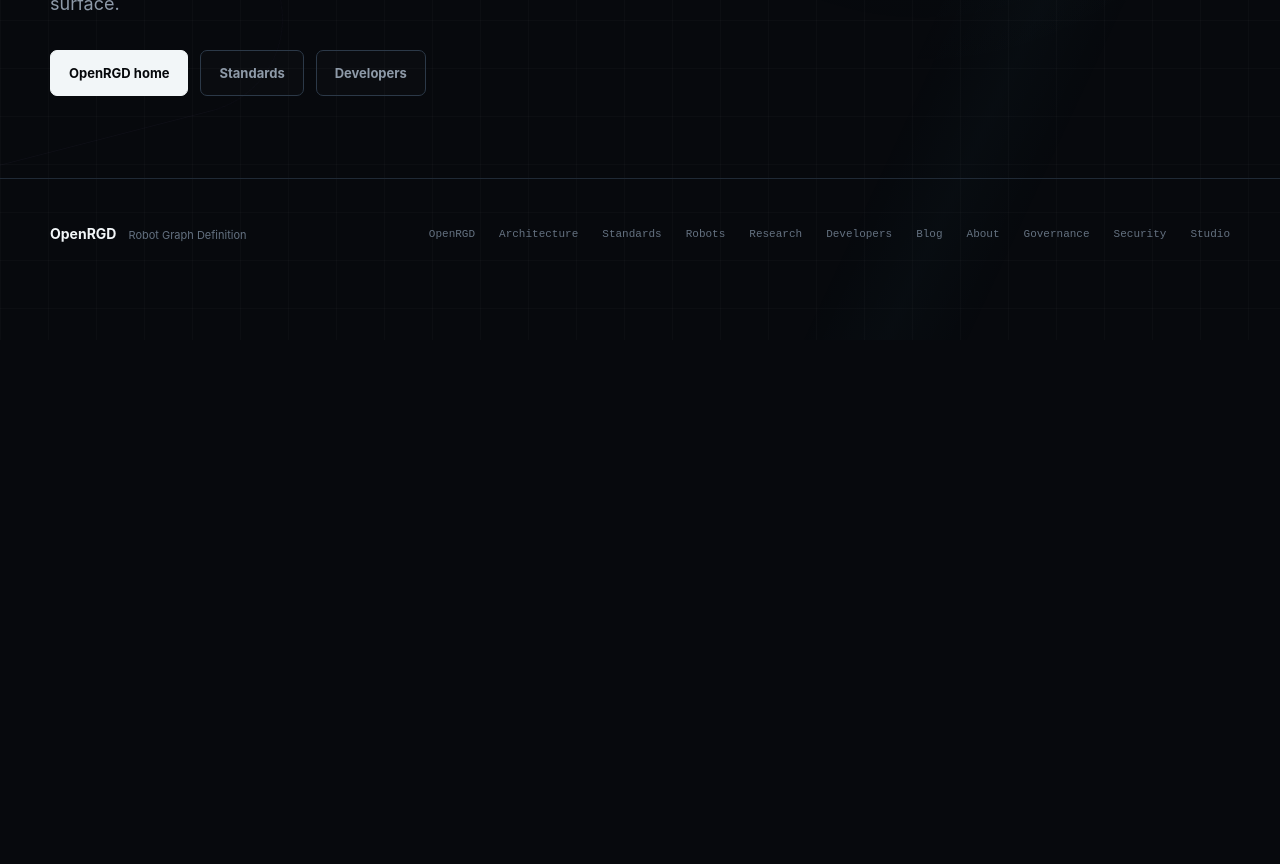
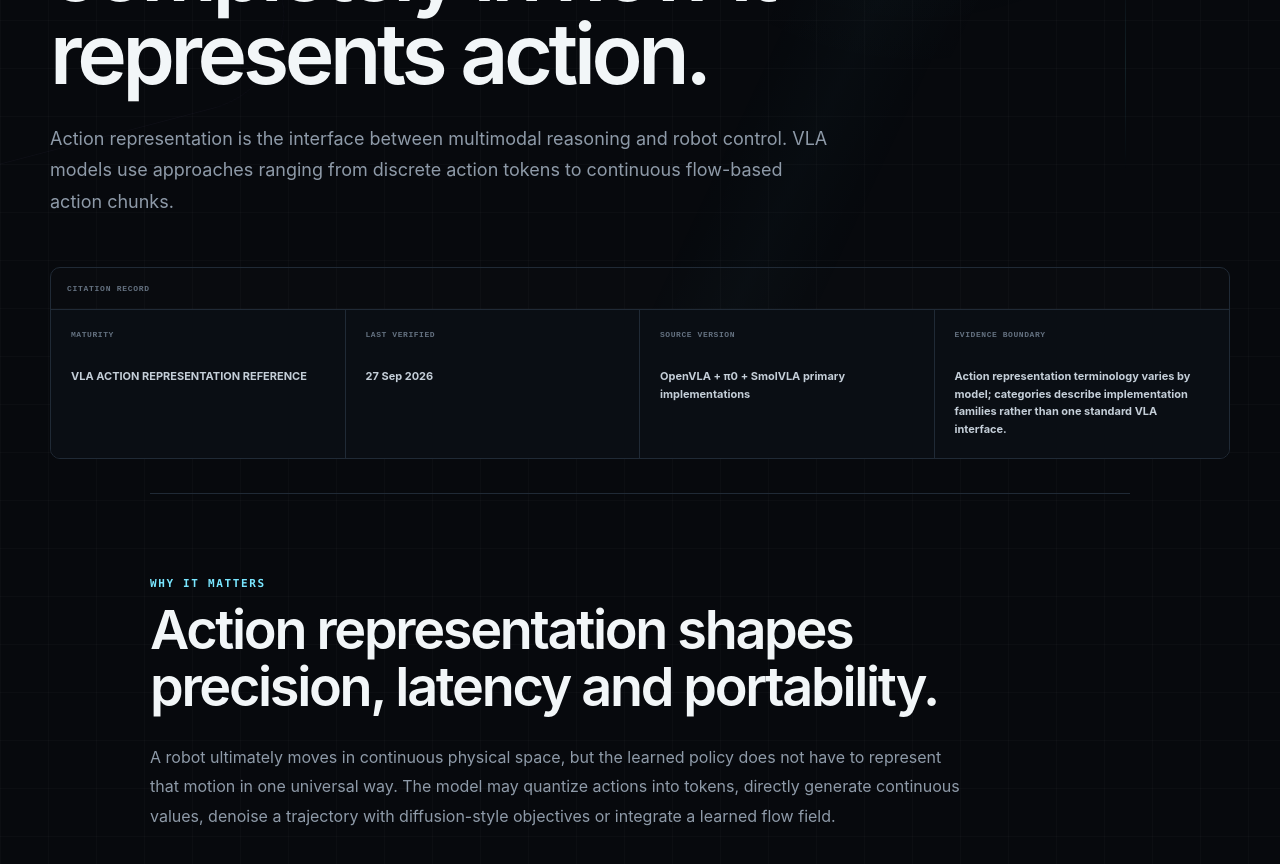
Before and after one commit to OpenRGD/openrgd.org, a Next.js app: page /vla/action-representation in a window 1280 px wide. Before the commit this address had no page. Shown: the part 460-1324 px from the top of the page. Before the commit the page ends 800 px from the top, so only its background shows below. Built offline with nearby package versions, Linux system fonts and the light colour scheme.

Commit message:
Add VLA action representation page

```diff
--- /dev/null
+++ b/app/vla/action-representation/page.tsx
@@ -0,0 +1,119 @@
+import type { Metadata } from 'next'
+import { referenceMetadata, type CitationRecordData } from '@/lib/seo/provenance'
+import { ConceptGrid, ConceptPage, ConceptSection } from '@/components/concept-page'
+
+const citationRecord: CitationRecordData = {
+  maturity: 'VLA ACTION REPRESENTATION REFERENCE',
+  lastVerified: '27 Sep 2026',
+  lastVerifiedIso: '2026-09-27',
+  sourceVersion: 'OpenVLA + π0 + SmolVLA primary implementations',
+  evidenceBoundary: 'Action representation terminology varies by model; categories describe implementation families rather than one standard VLA interface.',
+  pageUrl: 'https://openrgd.org/vla/action-representation',
+}
+
+export const metadata: Metadata = referenceMetadata({
+  title: 'VLA Action Representation',
+  description: 'How VLA models represent robot actions: discrete action tokens, continuous actions, diffusion and flow matching, action chunking, latency and embodiment-specific control spaces.',
+  canonicalPath: '/vla/action-representation',
+  record: citationRecord,
+})
+
+export default function VlaActionRepresentationPage() {
+  return (
+    <ConceptPage
+      eyebrow="VLA ACTION REPRESENTATION"
+      title="A VLA can understand the same task and still differ completely in how it represents action."
+      lead="Action representation is the interface between multimodal reasoning and robot control. VLA models use approaches ranging from discrete action tokens to continuous flow-based action chunks."
+      citationRecord={citationRecord}
+      sources={[
+        {label:'OpenVLA',href:'https://openvla.github.io/'},
+        {label:'OpenVLA repository — FAST and OFT updates',href:'https://github.com/openvla/openvla'},
+        {label:'Physical Intelligence — π0',href:'https://www.physicalintelligence.company/download/pi0.pdf'},
+        {label:'Hugging Face — SmolVLA',href:'https://huggingface.co/blog/smolvla'},
+      ]}
+      related={[
+        {href:'/vla',title:'Vision-Language-Action Models',copy:'See where action representation fits in the whole VLA loop.'},
+        {href:'/vla/how-vla-models-work',title:'How VLA Models Work',copy:'Trace the architecture from observation to execution.'},
+        {href:'/vla/models',title:'VLA Models',copy:'Compare which action styles representative model families use.'},
+      ]}
+    >
+      <ConceptSection kicker="WHY IT MATTERS" title="Action representation shapes precision, latency and portability.">
+        <p>
+          A robot ultimately moves in continuous physical space, but the learned policy does not have to represent
+          that motion in one universal way. The model may quantize actions into tokens, directly generate continuous
+          values, denoise a trajectory with diffusion-style objectives or integrate a learned flow field.
+        </p>
+      </ConceptSection>
+
+      <ConceptSection kicker="MAIN FAMILIES" title="Four recurring ideas dominate current VLA action design.">
+        <ConceptGrid items={[
+          {label:'01',title:'Discrete action tokens',copy:'Continuous robot actions are quantized into vocabulary-like symbols and predicted autoregressively.'},
+          {label:'02',title:'Continuous action prediction',copy:'A dedicated action head predicts continuous values rather than reusing a language-token output space.'},
+          {label:'03',title:'Diffusion / flow generation',copy:'The policy learns to transform noise into a coherent continuous action trajectory conditioned on multimodal context.'},
+          {label:'04',title:'Action chunks',copy:'Several future actions are predicted together so high-cost inference does not have to run at every low-level control tick.'},
+        ]}/>
+      </ConceptSection>
+
+      <ConceptSection kicker="DISCRETE TOKENS" title="Tokenization makes robot action look like another language-model vocabulary.">
+        <p>
+          OpenVLA's original design predicts tokenized actions from its language-model backbone and then decodes
+          those tokens into continuous actions. This is architecturally convenient because the same autoregressive
+          machinery used for text can be reused for robot control.
+        </p>
+        <p>
+          The trade-off is that a continuous control space has to be quantized or compressed. Later work around
+          OpenVLA introduced FAST-style tokenization to compress action chunks into fewer tokens and improve inference speed.
+        </p>
+      </ConceptSection>
+
+      <ConceptSection kicker="CONTINUOUS ACTIONS" title="A separate action expert can preserve continuous control structure.">
+        <p>
+          Continuous-action VLAs keep multimodal understanding in the vision-language backbone while delegating
+          robot action generation to a specialized policy head. This avoids forcing every control value into a
+          discrete text-like vocabulary and can better match high-frequency or dexterous control requirements.
+        </p>
+      </ConceptSection>
+
+      <ConceptSection kicker="FLOW MATCHING" title="π0 and SmolVLA show why flow-based action generation became important.">
+        <p>
+          π0 trains its action expert with conditional flow matching: the policy learns a vector field that maps
+          noisy action trajectories toward demonstrated robot actions. At inference time, the trajectory is generated
+          by integrating that learned field. SmolVLA also uses a flow-matching action expert conditioned on VLM features.
+        </p>
+      </ConceptSection>
+
+      <ConceptSection kicker="ACTION CHUNKING" title="A policy can reason slowly and still emit a faster temporal control sequence.">
+        <p>
+          Predicting a chunk of future actions amortizes expensive multimodal inference across several control steps.
+          It can improve throughput and temporal consistency, but it also introduces a horizon choice: longer chunks
+          reduce inference frequency while making the policy less immediately reactive to newly observed changes.
+        </p>
+      </ConceptSection>
+
+      <ConceptSection kicker="LATENCY" title="Model frequency and actuator frequency are not the same number.">
+        <p>
+          A VLA may run at tens of inferences per second while lower-level controllers operate much faster.
+          Asynchronous inference, chunked actions and downstream interpolation are different strategies for bridging
+          that gap. SmolVLA explicitly demonstrates asynchronous inference that decouples action execution from the
+          next model prediction.
+        </p>
+      </ConceptSection>
+
+      <ConceptSection kicker="EMBODIMENT" title="The output vector only has meaning relative to a robot-specific action space.">
+        <p>
+          A six-dimensional end-effector delta, a joint-position vector and a whole-body humanoid action are not
+          interchangeable even when all are represented as continuous numbers. Action normalization, joint ordering,
+          reference frames, gripper semantics and control mode remain embodiment-specific contracts.
+        </p>
+      </ConceptSection>
+
+      <ConceptSection kicker="OPENRGD BOUNDARY" title="ActionIntent should describe intended action semantics without pretending every robot shares one control vector.">
+        <p>
+          OpenRGD's candidate architecture separates a model-level action intent from hardware-specific execution.
+          That gives an embodied runtime space to resolve capabilities, frames, constraints and Body Adapter mappings
+          before an action reaches device-level control.
+        </p>
+      </ConceptSection>
+    </ConceptPage>
+  )
+}
```
